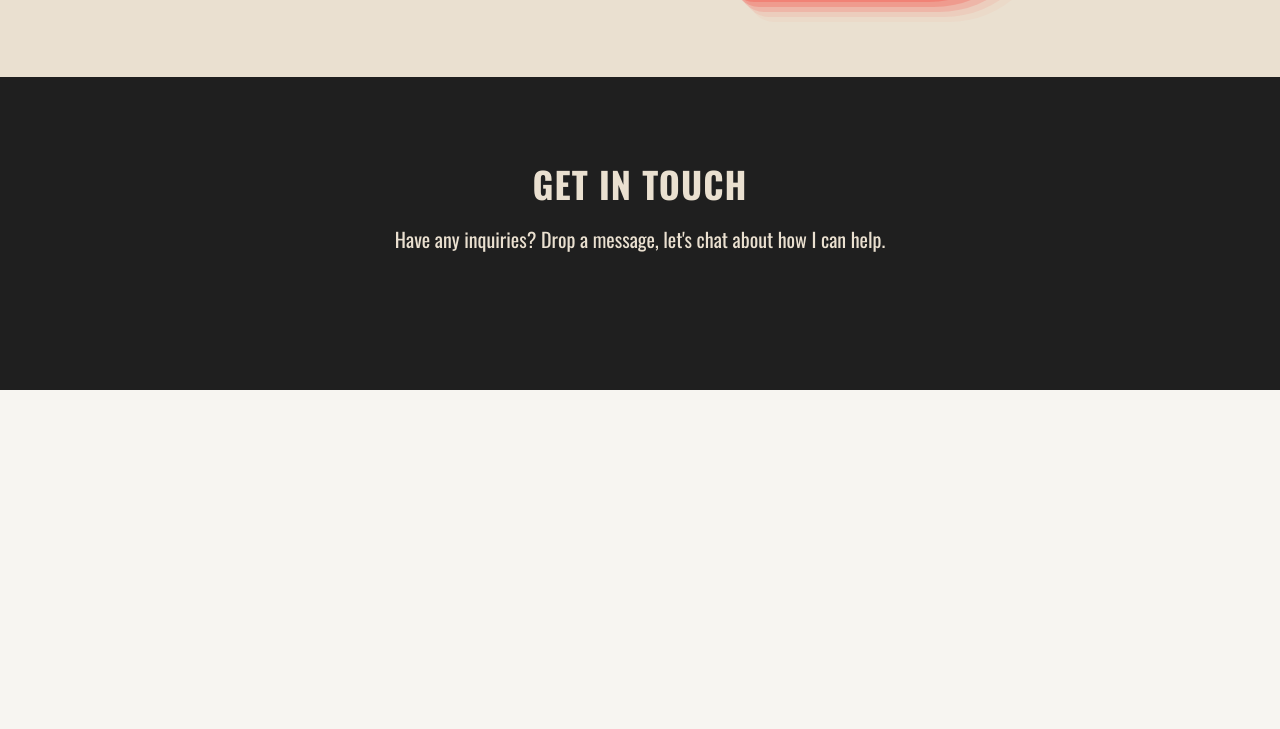
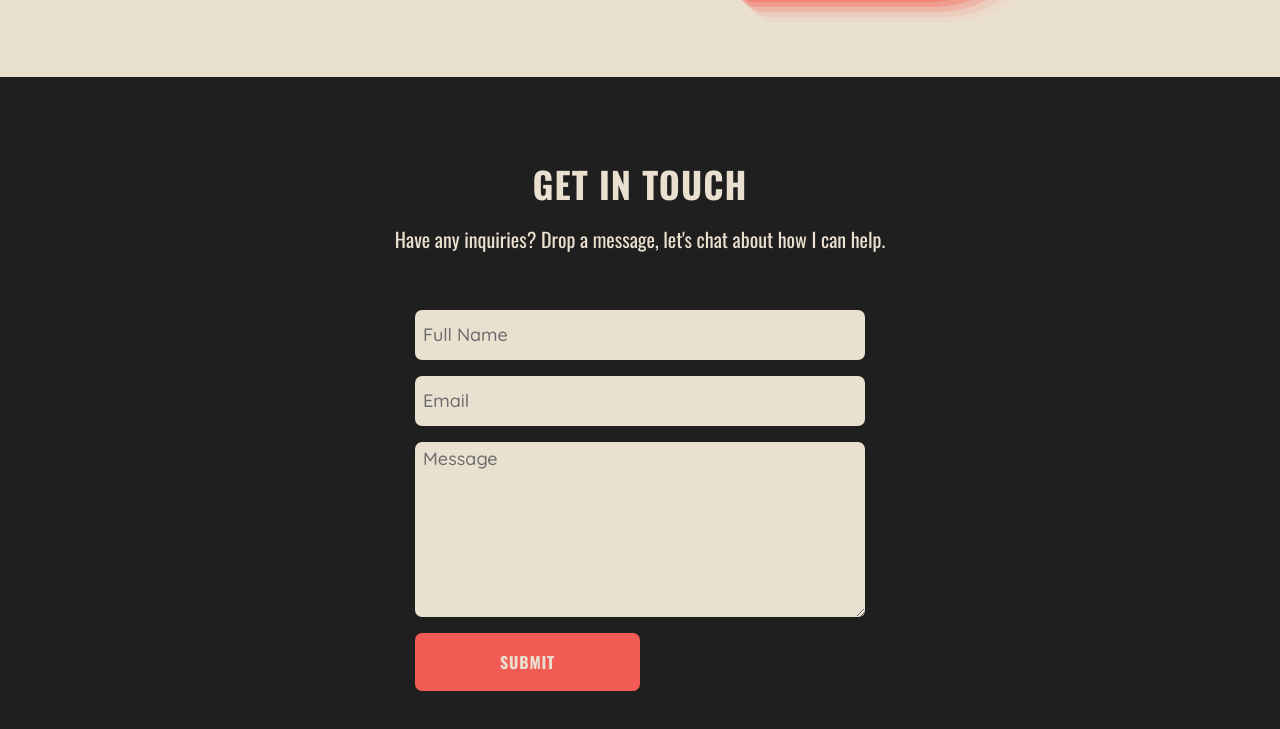
Before and after one commit to RoLo-dev/rolando_astro, an Astro site: page / in a window 1280 px wide. Shown: the part 6929-7658 px from the top of the page. Before the commit the page ends 7319 px from the top, so only its background shows below. Built offline with nearby package versions, Linux system fonts and the light colour scheme; Astro itself is replaced by a stand-in of ours.

Commit message:
updating contact form

```diff
--- a/src/components/Contact.astro
+++ b/src/components/Contact.astro
@@ -3,6 +3,13 @@
         <h2>Get in Touch</h2>
         <h3>Have any inquiries? Drop a message, let's chat about how I can help.</h3>
 
+
+        <form action="">
+            <input type="text" name="name" placeholder="Full Name">
+            <input type="email" name="email" placeholder="Email">
+            <textarea name="message" placeholder="Message"></textarea>
+            <button type="submit" class="cta">SUBMIT</button>
+        </form>
     </div>
 </section>
 
@@ -20,4 +27,44 @@
         text-align: center;
         font-size: 1.25rem;
     }
+    .contact-container form{
+        margin: 0 auto;
+        display: flex;
+        flex-direction: column;
+        gap: 1rem 0;
+    }
+    form input{
+        height: 50px;
+        padding: 3px 8px;
+    }
+    form textarea{
+        height: 175px;
+        padding: 5px 8px;
+    }
+    form input, form textarea{
+        background-color: var(--oatmeal);
+        border-radius: 7px;
+        border: 0;
+        color: var(--charcoal);
+        font-size: 1.05rem;
+    }
+    form input:active, form input:focus,
+    form textarea:active, form textarea:focus{
+        background-color: var(--vanilla);
+        color: var(--charcoal);
+        border: 1px solid var(--fruit-punch);
+    }
+    form input::placeholder,
+    form textarea::placeholder{
+        font-size: 1.125rem;
+        color: #6c6c6c;
+        font-weight: 500;
+    }
+
+
+    @media screen and (min-width: 922px){
+        .contact-container form{
+            max-width: 450px;
+        }
+    }
 </style>
--- a/src/styles/global.css
+++ b/src/styles/global.css
@@ -87,6 +87,8 @@ textarea{
     font-weight: 700;
     text-transform: uppercase;
     letter-spacing: 0.8px;
+    font-size: 1rem;
+    border: 0;
 }
 
 
```
